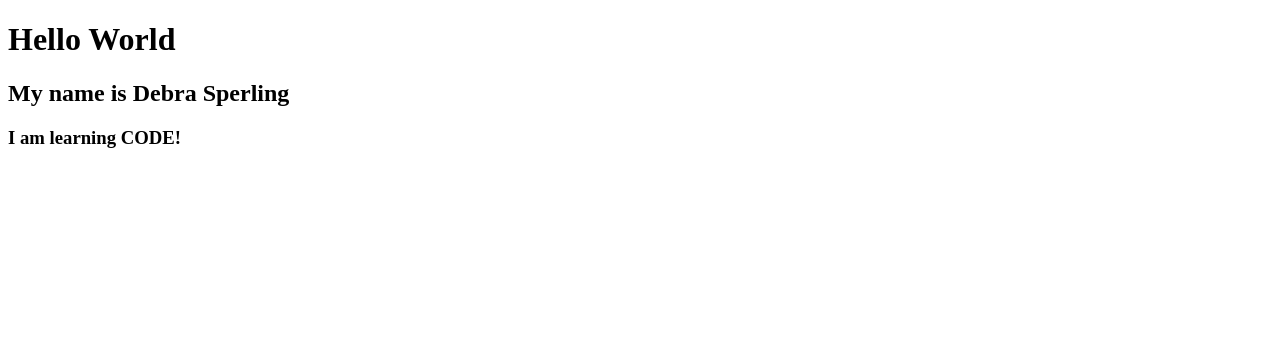
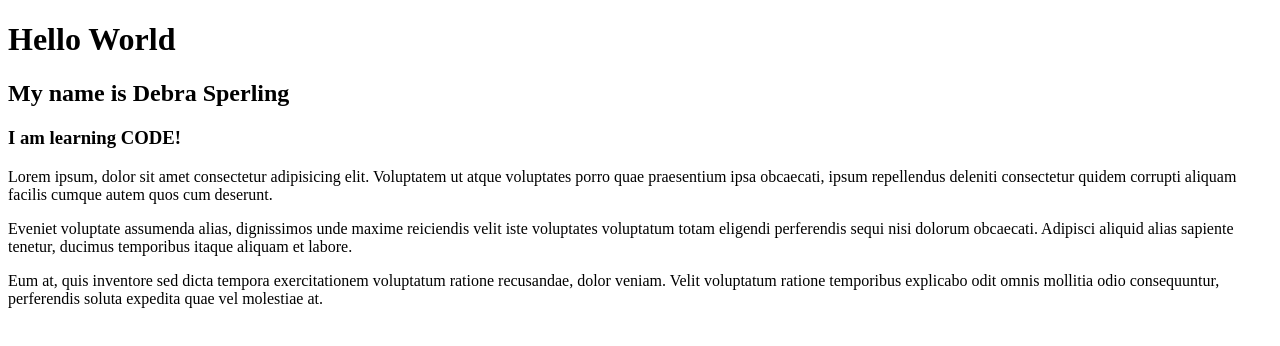
Before and after one commit to D-stack/portfolio-project, a website: page index.html in a window 1280 px wide. Drawn offline with Linux system fonts and the light colour scheme.

Commit message:
Add lorem content to page.

```diff
--- a/index.html
+++ b/index.html
@@ -11,5 +11,8 @@
     </h1>
     <h2>My name is Debra Sperling</h2>
     <h3>I am learning CODE!</h3>
+    <p>Lorem ipsum, dolor sit amet consectetur adipisicing elit. Voluptatem ut atque voluptates porro quae praesentium ipsa obcaecati, ipsum repellendus deleniti consectetur quidem corrupti aliquam facilis cumque autem quos cum deserunt.</p>
+    <p>Eveniet voluptate assumenda alias, dignissimos unde maxime reiciendis velit iste voluptates voluptatum totam eligendi perferendis sequi nisi dolorum obcaecati. Adipisci aliquid alias sapiente tenetur, ducimus temporibus itaque aliquam et labore.</p>
+    <p>Eum at, quis inventore sed dicta tempora exercitationem voluptatum ratione recusandae, dolor veniam. Velit voluptatum ratione temporibus explicabo odit omnis mollitia odio consequuntur, perferendis soluta expedita quae vel molestiae at.</p>
 </body>
 </html>
```
